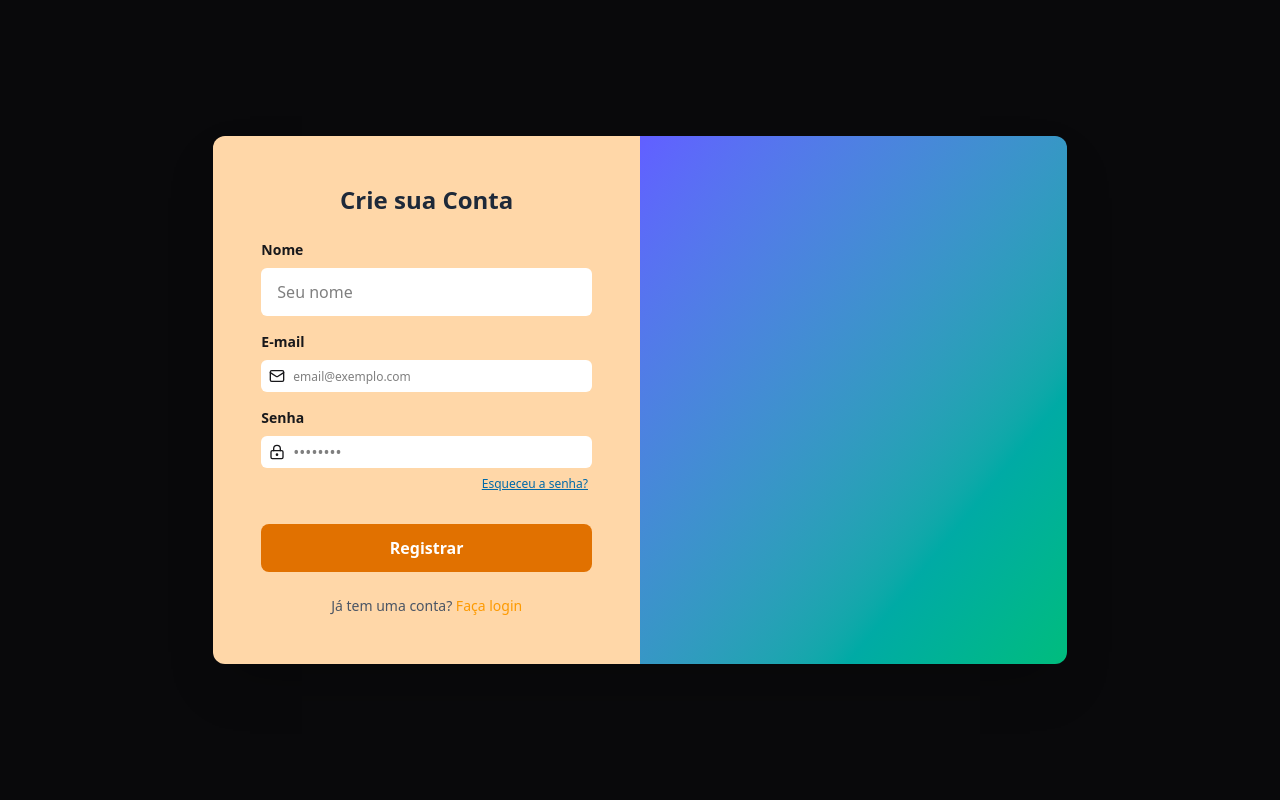
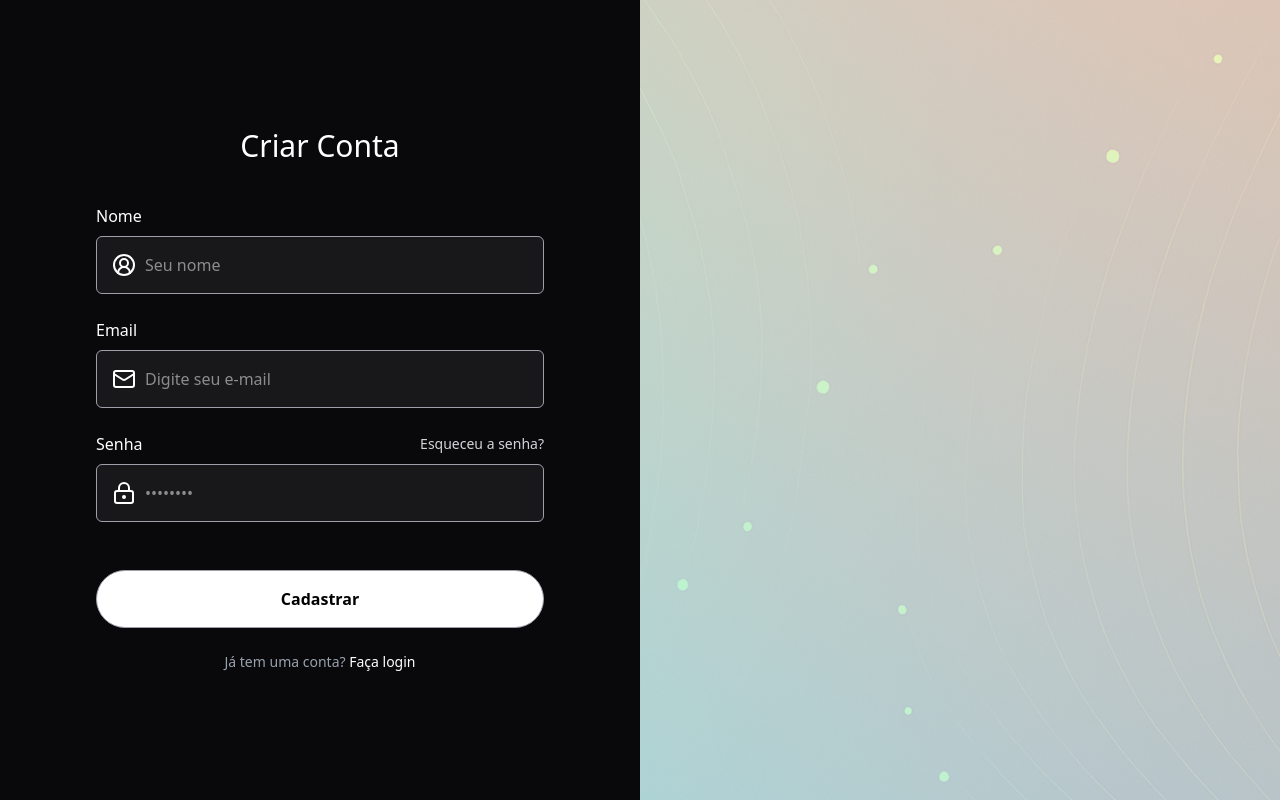
Before and after one commit to wells2232/web, a React (Vite) app: page /auth in a window 1280 px wide. Both pictures are taken after a click on the button "Registre-se". Built offline with nearby package versions, Linux system fonts and the light colour scheme; no server answers.

Commit message:
feat: create new auth form with new layout

```diff
--- a/src/components/ItemCard.jsx
+++ b/src/components/ItemCard.jsx
@@ -1,24 +1,15 @@
-
-
-import react from 'react'
-
 function Card({ nome, descricao, condicao, foto }) {
   return (
-    <div className="bg-white rounded-2xl min-w-80 shadow-md p-4 border border-gray-200 hover:shadow-laranja ">
-      <img
-        src={foto}
-        alt={nome}
-        className="h-90 object-cover rounded-xl mb-4"
-      />
-      <h2 className="text-gray-900 text-lg font-bold">{nome}</h2>
-      <p className="text-gray-600 text-sm mb-1">{descricao}</p>
+    <div className="min-w-80 rounded-2xl border border-gray-200 bg-white p-4 shadow-md hover:shadow-laranja ">
+      <h2 className="font-bold text-gray-900 text-lg">{nome}</h2>
+      <p className="mb-1 text-gray-600 text-sm">{descricao}</p>
       <span
-        className={`inline-block text-xs px-2 py-1 rounded-full ${
-          condicao === "Novo"
-            ? "bg-green-100 text-green-700"
-            : condicao === "Seminovo"
-            ? "bg-yellow-100 text-yellow-700"
-            : "bg-gray-200 text-gray-700"
+        className={`inline-block rounded-full px-2 py-1 text-xs ${
+          condicao === 'Novo'
+            ? 'bg-green-100 text-green-700'
+            : condicao === 'Seminovo'
+              ? 'bg-yellow-100 text-yellow-700'
+              : 'bg-gray-200 text-gray-700'
         }`}
       >
         {condicao}
--- a/src/components/auth-form-new.jsx
+++ b/src/components/auth-form-new.jsx
@@ -1,4 +1,4 @@
-import { LockKeyholeIcon, MailIcon } from 'lucide-react';
+import { CircleUserRoundIcon, LockKeyholeIcon, MailIcon } from 'lucide-react';
 import { useState } from 'react';
 import { Link, useNavigate } from 'react-router-dom';
 import z from 'zod';
@@ -91,20 +91,24 @@ export function AuthForm() {
   return (
     <div className="flex h-[100dvh] w-full items-center justify-center">
       <div className="flex w-full flex-col items-center justify-center">
-        <h1 className="text-center text-3xl">
+        <h1 className="mb-10 text-center text-3xl">
           {isLogin ? 'Entre com sua conta' : 'Criar Conta'}
         </h1>
-        <div className="flex flex-col ">
+        <form
+          className="flex w-full max-w-lg items-center justify-center px-6"
+          noValidate
+          onSubmit={handleSubmit}
+        >
+          <div className="flex w-full max-w-md flex-col items-center justify-center gap-6">
             {!isLogin && (
-            <div>
-              <label
-                className="mb-2 block font-semibold text-sm"
-                htmlFor="name"
-              >
+              <div className="flex w-full flex-col gap-2">
+                <label className="" htmlFor="name">
                   Nome
                 </label>
+                <div className="relative flex w-full items-center rounded-md ">
+                  <CircleUserRoundIcon className=" absolute left-4" size={24} />
                   <input
-                className="bg-white"
+                    className="w-full max-w-md rounded-md border border-zinc-400 bg-zinc-900 p-4 pl-12"
                     id="name"
                     name="name"
                     onChange={handleInputChange}
@@ -112,14 +116,79 @@ export function AuthForm() {
                     type="text"
                     value={formData.name}
                   />
+                </div>
+
                 {errors.name && (
                   <p className="mt-1 text-red-900 text-xs">{errors.name[0]}</p>
                 )}
               </div>
             )}
+
+            <div className="flex w-full flex-col gap-2">
+              <label htmlFor="email">Email</label>
+              <div className="relative flex w-full items-center rounded-md">
+                <MailIcon className="absolute left-4" size={24} />
+                <input
+                  className="w-full max-w-md rounded-md border border-zinc-400 bg-zinc-900 in-autofill:bg-zinc-900 p-4 pl-12"
+                  id="email"
+                  name="email"
+                  onChange={handleInputChange}
+                  placeholder="Digite seu e-mail"
+                  type="text"
+                  value={formData.email}
+                />
+              </div>
+              {errors.email && (
+                <p className="mt-1 text-red-900 text-xs">{errors.email[0]}</p>
+              )}
+            </div>
+            <div className="flex w-full flex-col gap-2">
+              <div className="flex items-center justify-between">
+                <label htmlFor="password">Senha</label>
+                <Link className="text-sm text-zinc-300" to={'/reset-password'}>
+                  Esqueceu a senha?
+                </Link>
+              </div>
+              <div className="relative flex w-full items-center rounded-md">
+                <LockKeyholeIcon className="absolute left-4" size={24} />
+                <input
+                  className="w-full max-w-md rounded-md border border-zinc-400 bg-zinc-900 p-4 pl-12 text-z"
+                  id="password"
+                  name="password"
+                  onChange={handleInputChange}
+                  placeholder="••••••••"
+                  type="password"
+                  value={formData.password}
+                />
+              </div>
+              {errors.password && (
+                <p className="mt-1 text-red-900 text-xs">
+                  {errors.password[0]}
+                </p>
+              )}
+            </div>
+            <button
+              className="mt-6 w-full max-w-md rounded-full border border-zinc-400 bg-white p-4 font-semibold text-black transition-transform hover:scale-103 hover:cursor-pointer"
+              type="submit"
+            >
+              {isLogin ? 'Entrar' : 'Cadastrar'}
+            </button>
+          </div>
+        </form>
+        <div>
+          <p className="mt-6 text-center text-gray-400 text-sm">
+            {isLogin ? 'Não tem uma conta? ' : 'Já tem uma conta? '}
+            <button
+              className=" text-white hover:cursor-pointer hover:font-semibold"
+              onClick={toggleForm}
+              type="button"
+            >
+              {isLogin ? 'Registre-se' : 'Faça login'}
+            </button>
+          </p>
         </div>
       </div>
-      <div className="flex h-full w-full items-center justify-center bg-[url(/auth-bg-2.png)] bg-auto" />
+      <div className="hidden h-full w-full items-center justify-center bg-[url(/auth-bg-2.png)] bg-auto md:block" />
     </div>
   );
 }
--- a/src/pages/auth-page.jsx
+++ b/src/pages/auth-page.jsx
@@ -1,4 +1,4 @@
-import { AuthForm } from '../components/auth-form';
+import { AuthForm } from '../components/auth-form-new';
 
 export function AuthPage() {
   return (
```
Lines whose indentation alone changed are shown as unchanged.
